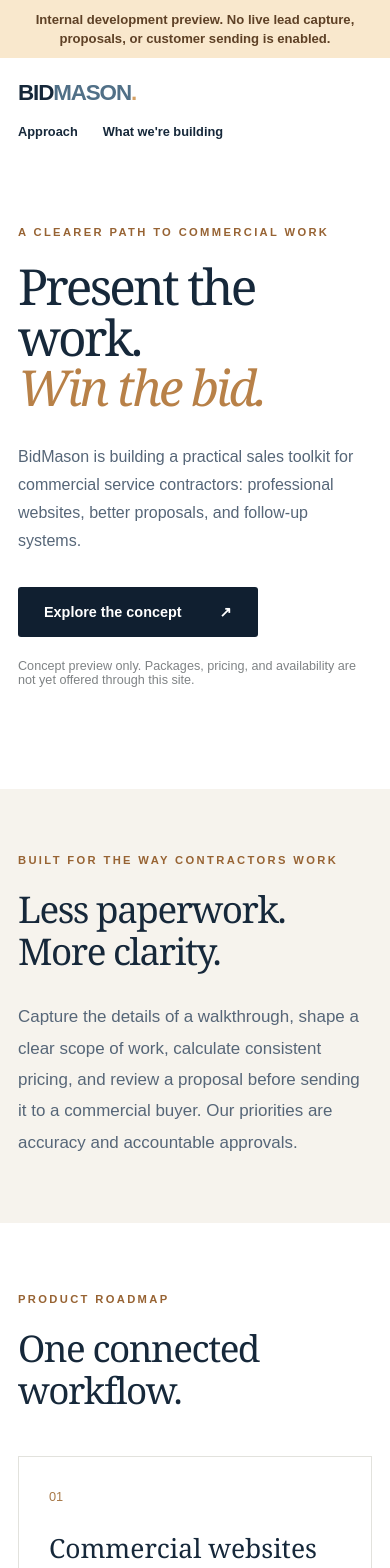
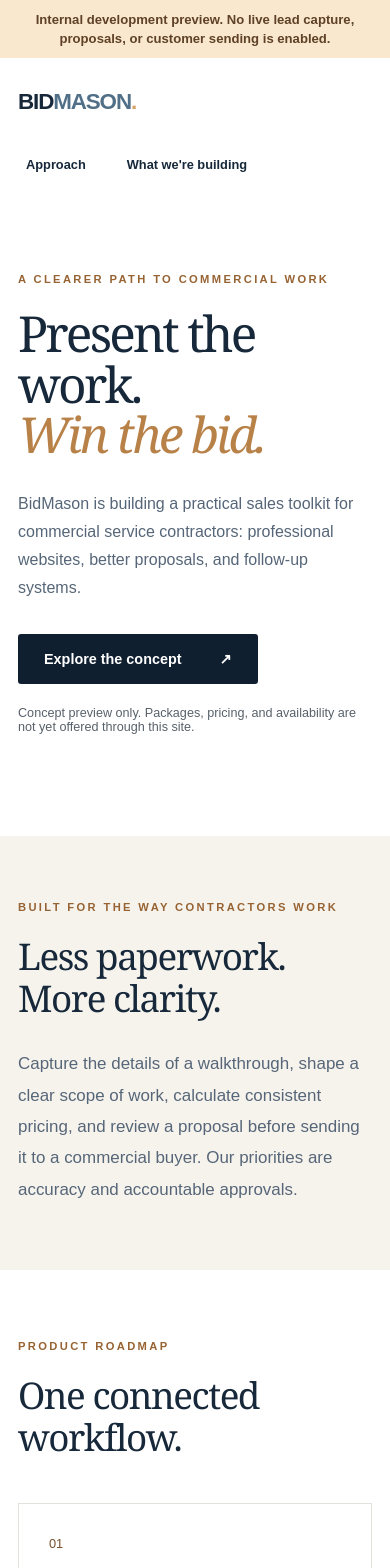
Before and after one commit to mlookhere/Bidmason, a Next.js app: page / in a window 390 px wide. Shown: the top 1568 px of the page. Built offline with nearby package versions, Linux system fonts and the light colour scheme.

Commit message:
fix(a11y): expose semantic landmarks, keyboard skip-link and 44px mobile nav targets

```diff
--- a/app/globals.css
+++ b/app/globals.css
@@ -1,9 +1,14 @@
 :root{color-scheme:light;--ink:#16283a;--navy:#101f30;--gold:#d5a064;--muted:#566678;--paper:#f6f3ed;--line:#e2e2dd;font-family:Arial,Helvetica,sans-serif}
-*{box-sizing:border-box}html{scroll-behavior:smooth}body{margin:0;background:#fff;color:var(--ink)}a{color:inherit;text-decoration:none}button,a{touch-action:manipulation}a:focus-visible{outline:3px solid var(--gold);outline-offset:4px}.shell{width:min(1120px,calc(100% - 48px));margin-inline:auto}
-.notice{background:#f9e8cd;padding:10px 24px;text-align:center;color:#5e4126;font-size:.82rem;font-weight:650;line-height:1.45}.site-header{display:flex;align-items:center;justify-content:space-between;gap:30px;padding:25px 0}.wordmark{font-size:1.4rem;font-weight:900;letter-spacing:-.05em}.wordmark span{color:#517087}.wordmark .mark{color:var(--gold)}.site-header nav{display:flex;gap:32px;font-size:.88rem;font-weight:600}.site-header nav a:hover{color:#a16a34}
-.hero{padding:125px 0 132px;min-height:590px}.eyebrow{text-transform:uppercase;letter-spacing:.21em;font-size:.7rem;font-weight:800;color:#976333;margin:0 0 23px}.hero h1{font-family:Georgia,serif;font-size:clamp(3.1rem,7.7vw,7.1rem);font-weight:500;letter-spacing:-.055em;line-height:1.02;margin:0 0 30px}.hero h1 em{color:#b88148}.lede{color:var(--muted);font-size:clamp(1rem,1.8vw,1.24rem);line-height:1.75;max-width:665px;margin:0 0 32px}.primary-link{display:inline-flex;gap:38px;align-items:center;background:var(--navy);color:#fff;padding:17px 26px;font-size:.9rem;font-weight:700;border-radius:3px}.primary-link:hover{background:#294159}.disclaimer{color:#7f8385;font-size:.79rem;margin-top:22px}
+*{box-sizing:border-box}html{scroll-behavior:smooth}body{margin:0;background:#fff;color:var(--ink)}a{color:inherit;text-decoration:none}button,a{touch-action:manipulation}a:focus-visible{outline:3px solid #244565;outline-offset:4px}.shell{width:min(1120px,calc(100% - 48px));margin-inline:auto}
+.notice{background:#f9e8cd;padding:10px 24px;text-align:center;color:#5e4126;font-size:.82rem;font-weight:650;line-height:1.45}.site-header{display:flex;align-items:center;justify-content:space-between;gap:30px;padding:25px 0}.wordmark{display:inline-flex;align-items:center;min-height:44px;font-size:1.4rem;font-weight:900;letter-spacing:-.05em}.wordmark span{color:#517087}.wordmark .mark{color:var(--gold)}.site-header nav{display:flex;gap:16px;font-size:.88rem;font-weight:600}.site-header nav a{display:inline-flex;align-items:center;min-height:44px;padding:0 8px}.site-header nav a:hover{color:#765025}
+.hero{padding:125px 0 132px;min-height:590px}.eyebrow{text-transform:uppercase;letter-spacing:.21em;font-size:.7rem;font-weight:800;color:#976333;margin:0 0 23px}.hero h1{font-family:Georgia,serif;font-size:clamp(3.1rem,7.7vw,7.1rem);font-weight:500;letter-spacing:-.055em;line-height:1.02;margin:0 0 30px}.hero h1 em{color:#b88148}.lede{color:var(--muted);font-size:clamp(1rem,1.8vw,1.24rem);line-height:1.75;max-width:665px;margin:0 0 32px}.primary-link{display:inline-flex;gap:38px;align-items:center;background:var(--navy);color:#fff;padding:17px 26px;font-size:.9rem;font-weight:700;border-radius:3px}.primary-link:hover{background:#294159}.disclaimer{color:#58616a;font-size:.79rem;margin-top:22px}
 .approach{background:var(--paper);padding:88px 0}.approach-grid{display:grid;grid-template-columns:1fr 1fr;gap:70px;align-items:end}.approach h2,.capabilities h2{font-family:Georgia,serif;font-size:clamp(2.3rem,4vw,4.3rem);font-weight:500;letter-spacing:-.04em;line-height:1.14;margin:0}.approach-grid>p{line-height:1.85;color:var(--muted);font-size:1.06rem;margin:0}
-.capabilities{padding:95px 0 115px}.capabilities h2{margin-bottom:44px}.cards{display:grid;grid-template-columns:repeat(3,minmax(0,1fr));gap:18px}.feature{border:1px solid var(--line);padding:30px;min-height:235px}.feature>span{color:#a87948;font-size:.8rem}.feature h3{font-family:Georgia,serif;font-weight:500;font-size:1.65rem;line-height:1.2;margin:28px 0 16px}.feature p{color:var(--muted);font-size:.95rem;line-height:1.65;margin:0}
+.capabilities{padding:95px 0 115px}.capabilities h2{margin-bottom:44px}.cards{display:grid;grid-template-columns:repeat(3,minmax(0,1fr));gap:18px}.feature{border:1px solid var(--line);padding:30px;min-height:235px}.feature>span{color:#77502c;font-size:.8rem}.feature h3{font-family:Georgia,serif;font-weight:500;font-size:1.65rem;line-height:1.2;margin:28px 0 16px}.feature p{color:var(--muted);font-size:.95rem;line-height:1.65;margin:0}
 .footer{background:var(--navy);color:#fff}.footer-inner{display:flex;justify-content:space-between;gap:20px;padding:32px 0;align-items:center}.footer span{font-size:.8rem;color:#a7bbc9}
 @media(max-width:700px){.shell{width:calc(100% - 36px)}.site-header{align-items:flex-start;flex-direction:column;gap:18px;padding:22px 0}.site-header nav{gap:25px;font-size:.8rem;flex-wrap:wrap}.hero{min-height:auto;padding:65px 0 90px}.approach{padding:65px 0}.approach-grid{grid-template-columns:1fr;gap:28px}.cards{grid-template-columns:1fr}.feature{min-height:unset}.capabilities{padding:70px 0}.footer-inner{flex-direction:column;align-items:flex-start}}
 @media(prefers-reduced-motion:reduce){html{scroll-behavior:auto}}
+
+/* Keyboard-first navigation stays visible and reachable on narrow screens. */
+.skip-link{position:absolute;top:8px;left:8px;z-index:10;padding:12px 16px;min-height:44px;background:var(--navy);color:white;transform:translateY(-160%)}
+.skip-link:focus-visible{transform:translateY(0);outline-color:#fff;box-shadow:0 0 0 3px var(--navy)}
+[id]{scroll-margin-top:24px}
--- a/app/page.tsx
+++ b/app/page.tsx
@@ -18,7 +18,8 @@ const capabilities = [
 
 export default function Home() {
   return (
-    <main>
+    <>
+      <a className="skip-link" href="#main-content">Skip to main content</a>
       <div className="notice" role="status">
         Internal development preview. No live lead capture, proposals, or customer sending is enabled.
       </div>
@@ -26,6 +27,7 @@ export default function Home() {
         <a className="wordmark" href="#home" aria-label="BidMason home">BID<span>MASON</span><span className="mark">.</span></a>
         <nav aria-label="Main navigation"><a href="#approach">Approach</a><a href="#capabilities">What we&apos;re building</a></nav>
       </header>
+      <main id="main-content" tabIndex={-1}>
       <section className="hero shell" id="home">
         <div className="eyebrow">A clearer path to commercial work</div>
         <h1>Present the work.<br/><em>Win the bid.</em></h1>
@@ -44,7 +46,8 @@ export default function Home() {
         <h2>One connected workflow.</h2>
         <div className="cards">{capabilities.map((item) => <article className="feature" key={item.number}><span>{item.number}</span><h3>{item.title}</h3><p>{item.description}</p></article>)}</div>
       </section>
+      </main>
       <footer className="footer"><div className="shell footer-inner"><strong>BidMason</strong><span>Internal preview — not accepting submissions.</span></div></footer>
-    </main>
+    </>
   );
 }
```
Also changed, not shown: 1 other file (tests, documents, lock files or other folders).
